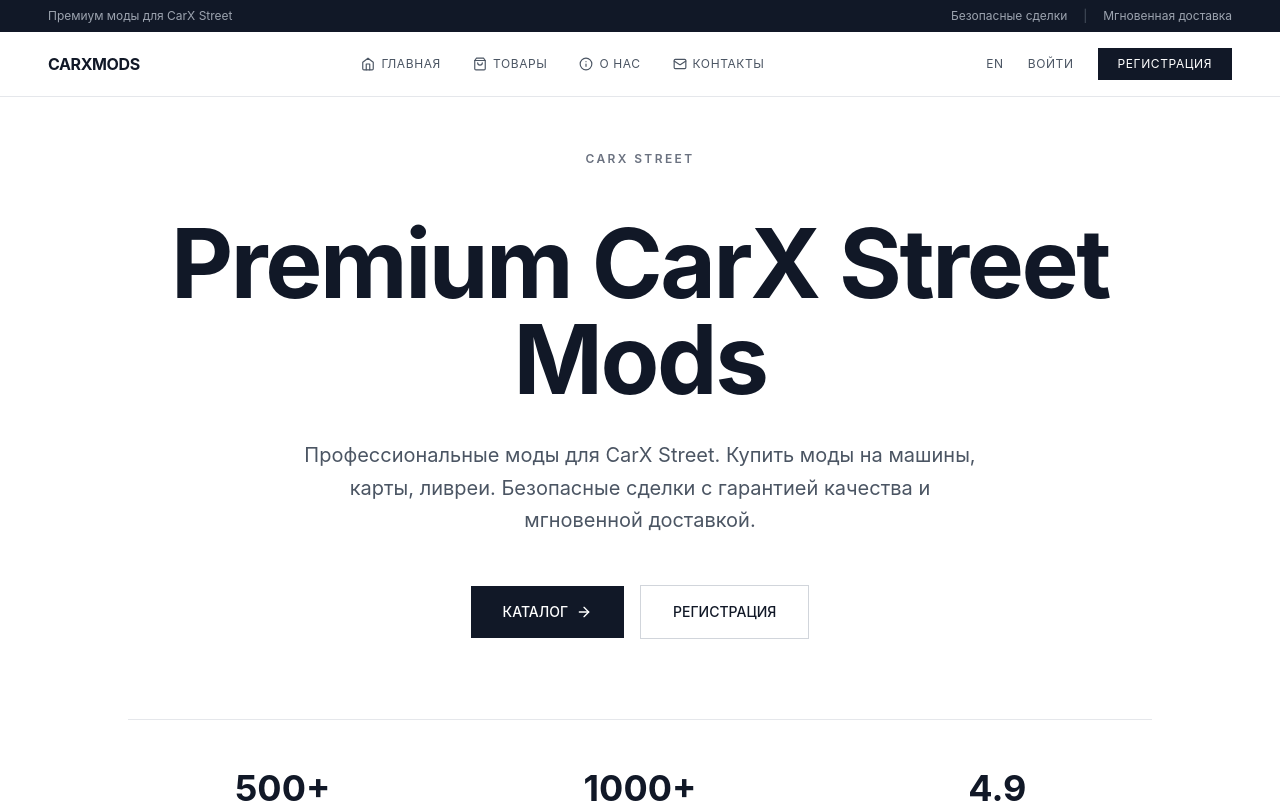
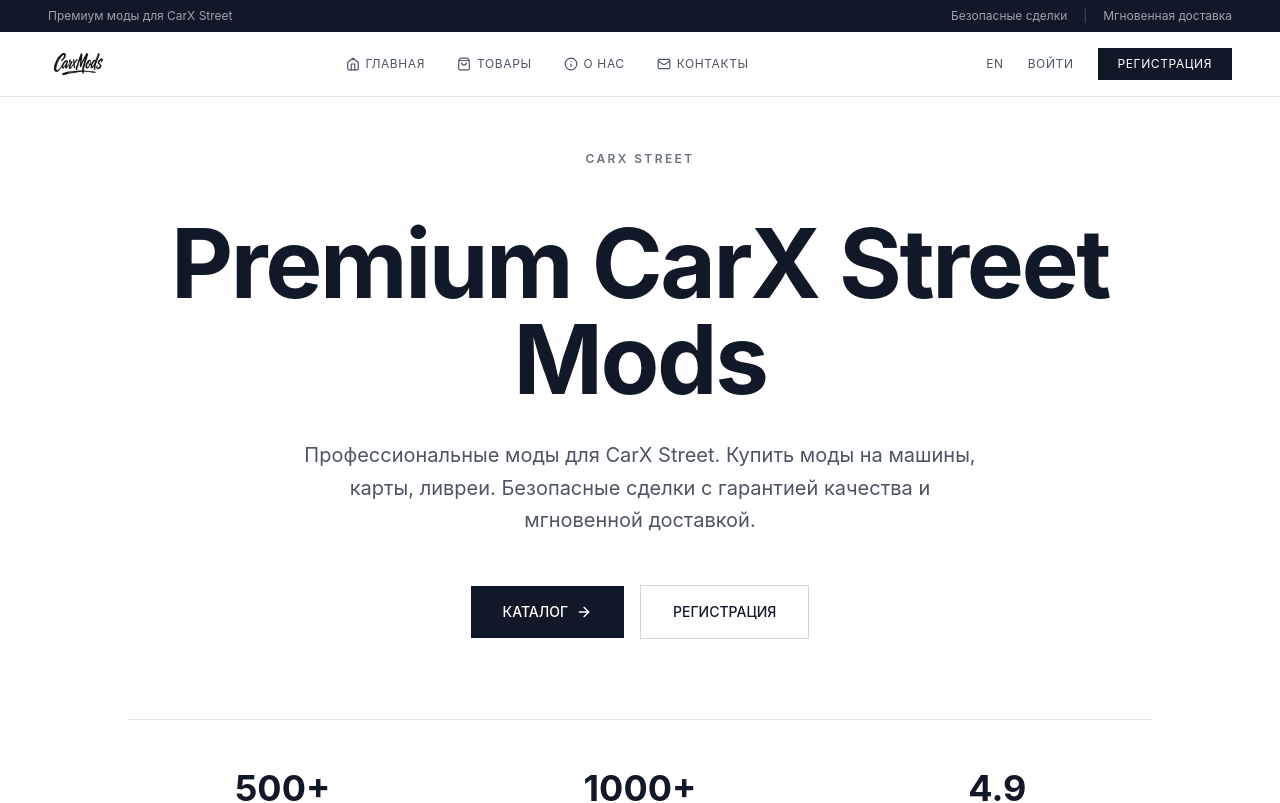
Before and after one commit to cldfls1/cars1, a React (Vite) app in the folder client/: page / in a window 1280 px wide. Shown: the top 803 px of the page. Built offline with nearby package versions, Linux system fonts and the light colour scheme; no server answers.

Commit message:
Replace text logo with PNG image in header and footer

```diff
--- a/client/src/components/Layout.tsx
+++ b/client/src/components/Layout.tsx
@@ -40,9 +40,8 @@
         <div className="max-w-7xl mx-auto px-6 md:px-12">
           <div className="flex items-center justify-between h-16">
             {/* Logo */}
-            <Link to="/" className="text-base font-bold text-gray-900 hover:text-gray-600 transition tracking-tight relative group">
-              CARXMODS
-              <span className="absolute bottom-0 left-0 w-0 h-px bg-gray-900 group-hover:w-full transition-all duration-300"></span>
+            <Link to="/" className="flex items-center hover:opacity-80 transition">
+              <img src="/logo.png" alt="CarxMods" className="h-10" />
             </Link>
 
             {/* Center Navigation */}
@@ -140,7 +139,7 @@
         <div className="container mx-auto px-8 py-12">
           <div className="grid grid-cols-1 md:grid-cols-2 gap-8 mb-8">
             <div>
-              <h3 className="text-xl font-bold mb-3 uppercase tracking-wide">CarxMods</h3>
+              <img src="/logo.png" alt="CarxMods" className="h-8 mb-3" />
               <p className="text-gray-400 text-sm mb-4">
                 {i18n.language === 'ru'
                   ? 'Премиум моды для CarX Street'
```
Also changed, not shown: client/public/logo.png (added).
